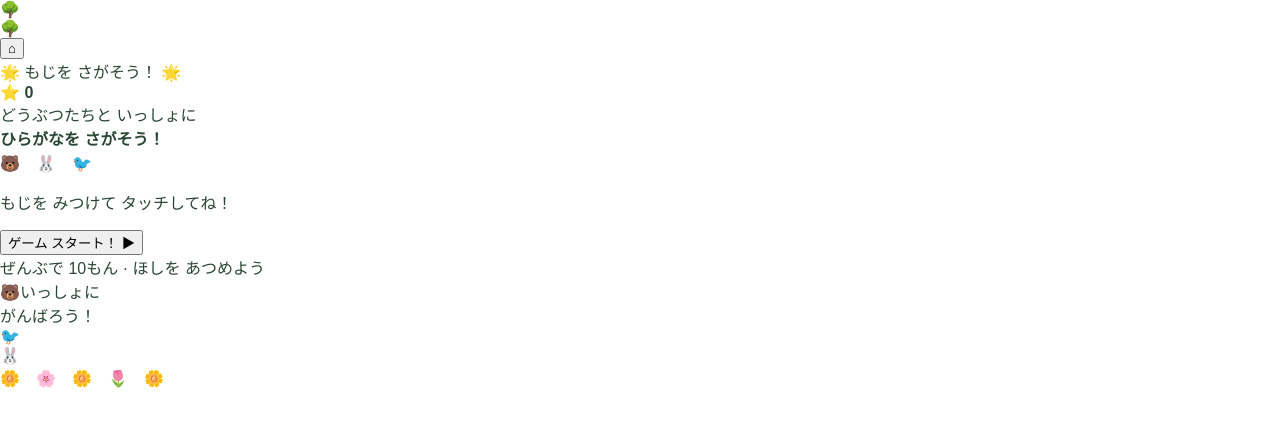
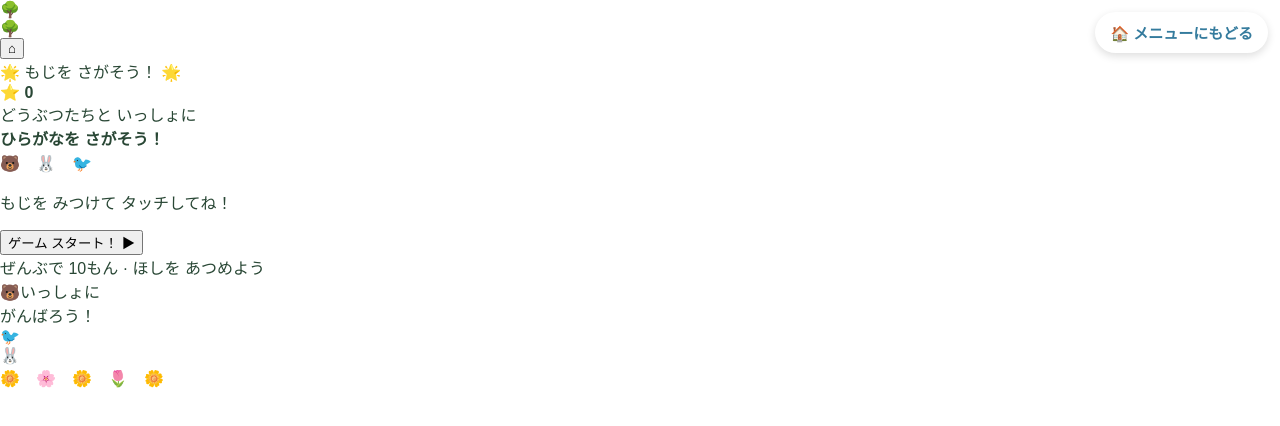
Before and after one commit to dnfbjki-lab/moji-wo-sagaso, a plain HTML site: page game1.html in a window 1280 px wide. Drawn offline with Linux system fonts and the light colour scheme.

Commit message:
Enhance game1.html with menu link and styles
Added a back menu link and custom styles to game1.html.

```diff
--- a/game1.html
+++ b/game1.html
@@ -1,5 +1,34 @@
+
 <!doctype html>
 <html lang="ja">
 <head>
-<meta charset="UTF-8"><meta name="viewport" content="width=device-width,initial-scale=1,maximum-scale=1,user-scalable=no,viewport-fit=cover"><meta name="theme-color" content="#65c9f5"><meta name="description" content="どうぶつたちといっしょに、ひらがなをさがそう！"><title>もじを さがそう！</title><link rel="stylesheet" href="./style.css">
-</head><body><div id="app"></div><script type="module" src="./main.js?v=2"></script></body></html>
+<meta charset="UTF-8">
+<meta name="viewport" content="width=device-width,initial-scale=1,maximum-scale=1,user-scalable=no,viewport-fit=cover">
+<meta name="theme-color" content="#65c9f5">
+<meta name="description" content="どうぶつたちといっしょに、ひらがなをさがそう！">
+<title>もじを さがそう！</title>
+<link rel="stylesheet" href="./style.css">
+<style>
+.menu-back {
+  position: fixed;
+  top: max(12px, env(safe-area-inset-top));
+  right: 12px;
+  z-index: 9999;
+  display: block;
+  padding: 10px 15px;
+  border-radius: 24px;
+  background: #ffffff;
+  color: #347b9d;
+  font-size: 15px;
+  font-weight: bold;
+  text-decoration: none;
+  box-shadow: 0 3px 8px #0002;
+}
+</style>
+</head>
+<body>
+<a href="./index.html" class="menu-back">🏠 メニューにもどる</a>
+<div id="app"></div>
+<script type="module" src="./main.js?v=2"></script>
+</body>
+</html>
```
